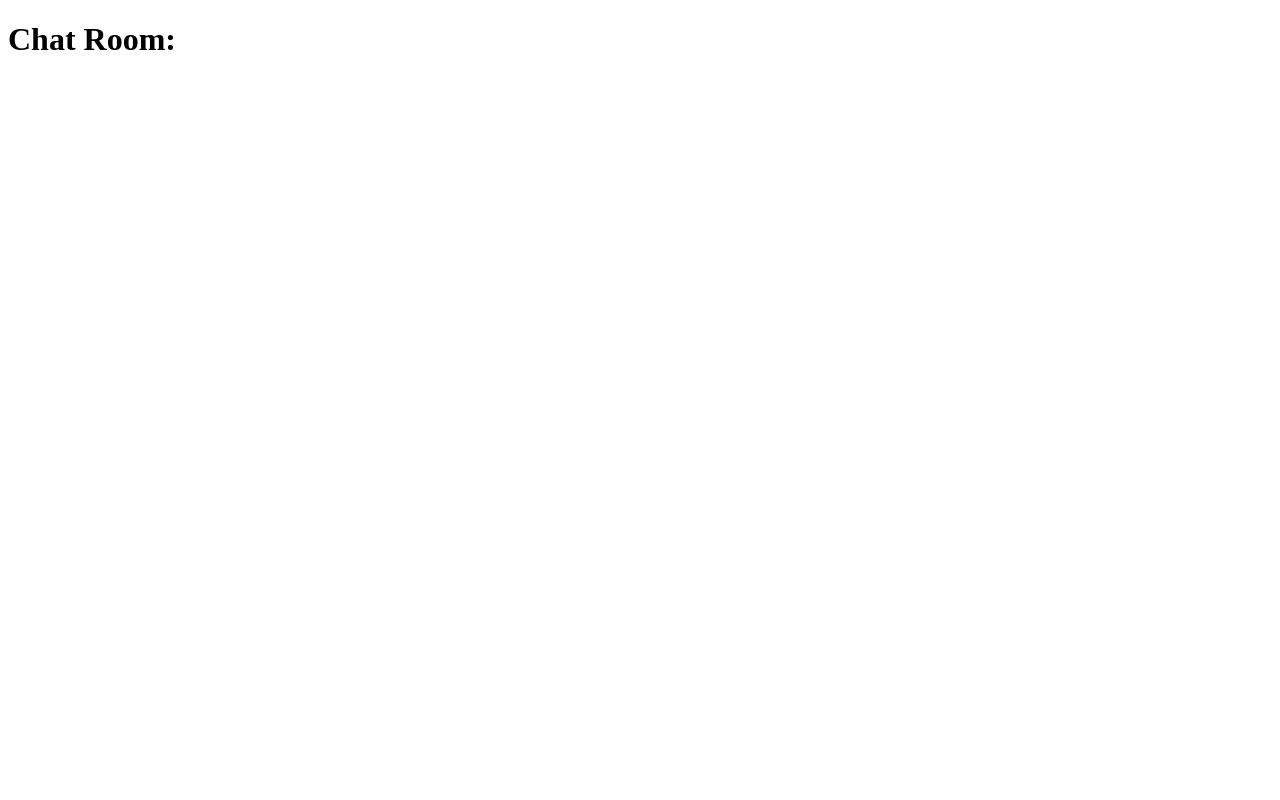
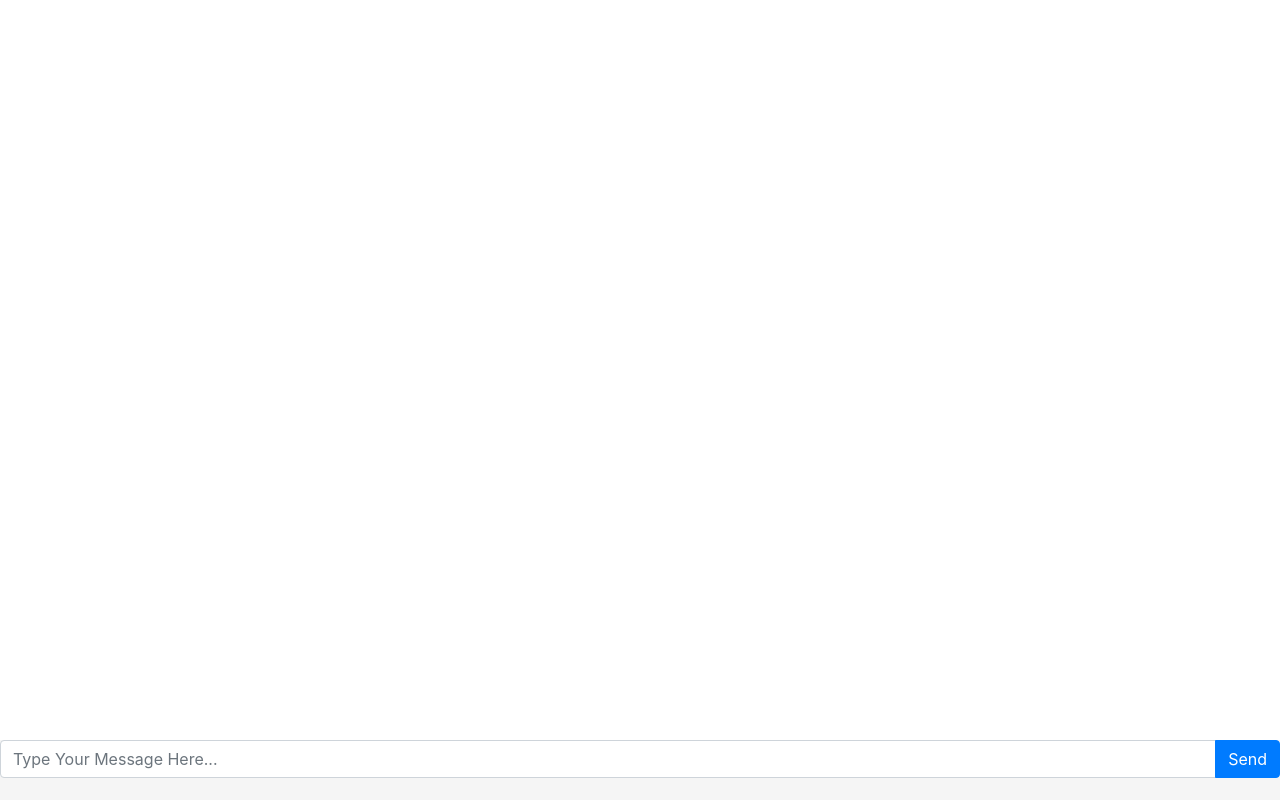
Before and after one commit to A-Chidalu/Chatty, a website: page public/chat.html in a window 1280 px wide. Drawn offline with nearby package versions, Linux system fonts and the light colour scheme; no server answers.

Commit message:
Added Bootstrap for styling

```diff
--- a/public/chat.html
+++ b/public/chat.html
@@ -3,12 +3,31 @@
 <head>
     <meta charset="UTF-8">
     <meta name="viewport" content="width=device-width, initial-scale=1.0">
+    <link rel="stylesheet" href="https://cdn.jsdelivr.net/npm/bootstrap@4.5.3/dist/css/bootstrap.min.css" integrity="sha384-TX8t27EcRE3e/ihU7zmQxVncDAy5uIKz4rEkgIXeMed4M0jlfIDPvg6uqKI2xXr2" crossorigin="anonymous">
+    <link rel="stylesheet" href="css/styles.css">
     <title>Chat Room</title>
 </head>
 <body>
-    <h1 class="colorRoom">Chat Room: </h1>
-    <div class="chatArea">
+    <div id="content">
 
     </div>
+
+    <footer class="footer">
+      <div class="input-group mb-3">
+        <input type="text" class="form-control" placeholder="Type Your Message Here..." aria-label="Recipient's username" aria-describedby="button-addon2">
+        <div class="input-group-append">
+          <button class="btn btn-primary" type="button" id="button-addon2">Send</button>
+        </div>
+      </div>
+    </footer>
+
+
+
+
+
+    <script src="https://code.jquery.com/jquery-3.5.1.slim.min.js" integrity="sha384-DfXdz2htPH0lsSSs5nCTpuj/zy4C+OGpamoFVy38MVBnE+IbbVYUew+OrCXaRkfj" crossorigin="anonymous"></script>
+    <script src="https://cdn.jsdelivr.net/npm/bootstrap@4.5.3/dist/js/bootstrap.bundle.min.js" integrity="sha384-ho+j7jyWK8fNQe+A12Hb8AhRq26LrZ/JpcUGGOn+Y7RsweNrtN/tE3MoK7ZeZDyx" crossorigin="anonymous"></script>
+    <script src="/socket.io/socket.io.js"></script>
+    <script src="js/client.js"></script>
 </body>
 </html>
--- a/public/css/styles.css
+++ b/public/css/styles.css
@@ -17,3 +17,17 @@
     display: flex;
     justify-content: center;
 }
+
+.footer {
+    position: absolute;
+    bottom: 0;
+    width: 100%;
+    height: 60px;
+    line-height: 60px;
+    background-color: #f5f5f5;
+}
+
+#chatField{
+    width: 50%;
+    height: 25%;
+}
--- a/public/js/client.js
+++ b/public/js/client.js
@@ -1,5 +1,11 @@
 const socket = io();
 
 socket.on('connect', () => {
-    document.getElementsByClassName('chatArea').innerText = "A Connection Happened!";
-})
+    // const queryString = window.location.search;
+    // const urlParams = new URLSearchParams(queryString);
+    // console.log(`<div>${urlParams.get('userName')}`);
+    // const userEnteredHTML = `<div>${urlParams.get('userName')} has joined the room</div>`;
+    // document.getElementById('content').appendChild(userEnteredHTML);
+
+
+});
```
Also changed, not shown: public/index.html (+0 -1 lines).
